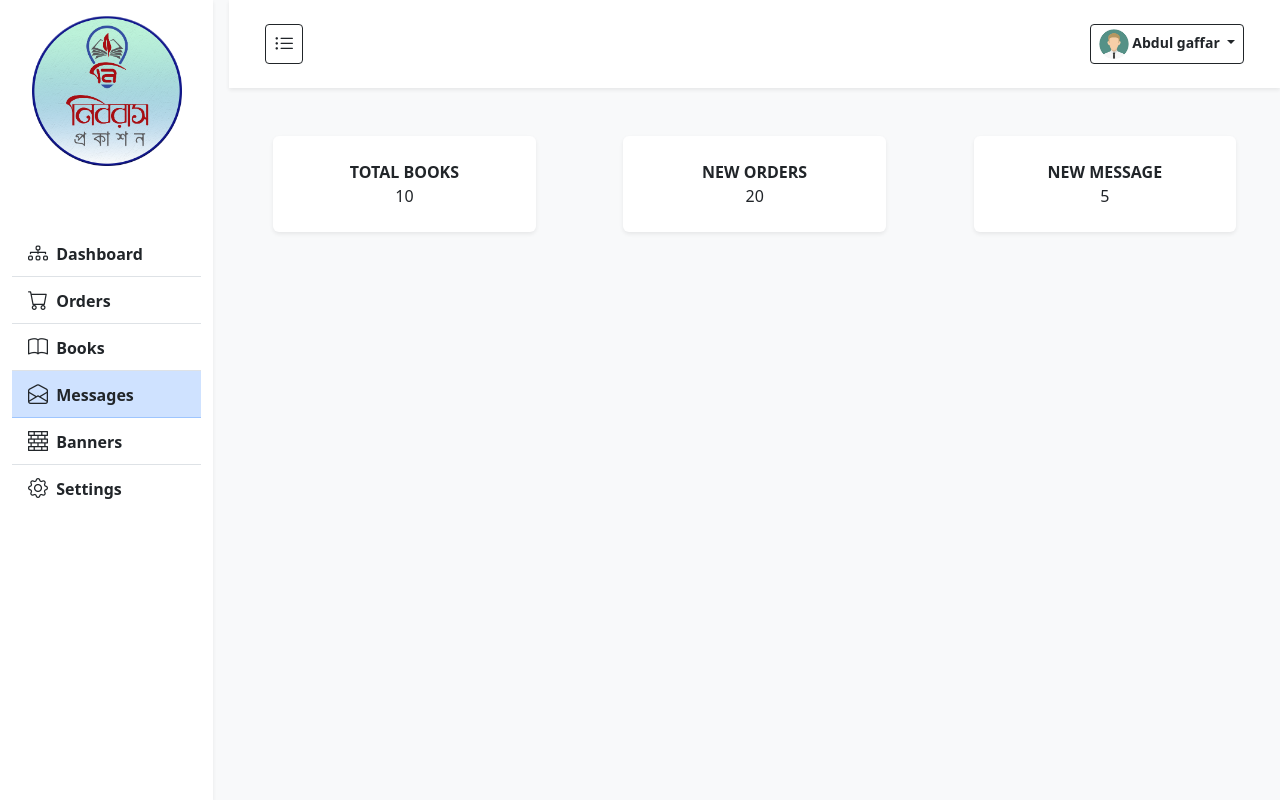
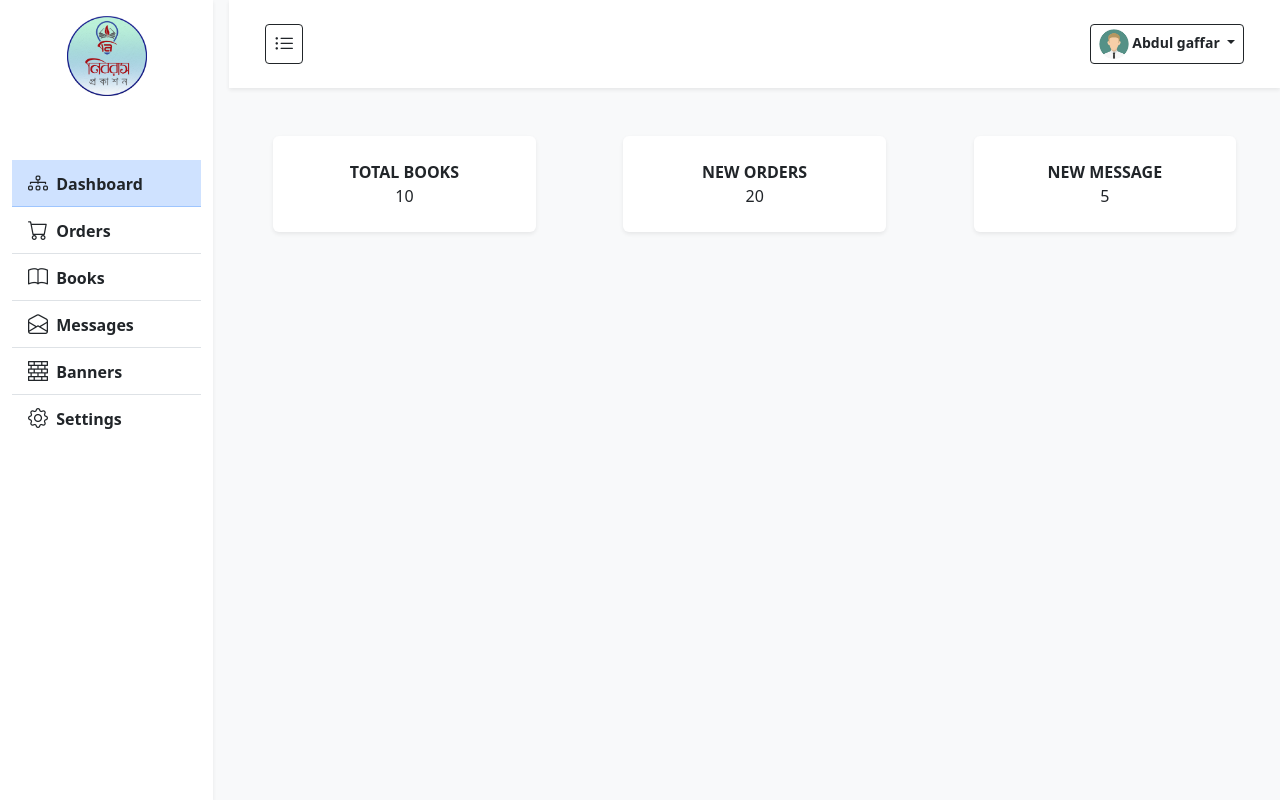
Before and after one commit to code-with-Rashed/book-store-template, a plain HTML site: page admin/dashboard.html in a window 1280 px wide. Drawn offline with nearby package versions, Linux system fonts and the light colour scheme.

Commit message:
logo size update

```diff
--- a/admin/dashboard.html
+++ b/admin/dashboard.html
@@ -24,14 +24,14 @@
         <div class="col-2 bg-white shadow-sm vh-100">
           <!-- Logo Area Start -->
           <div class="py-3 text-center">
-            <img src="../image/logo.png" alt="logo" width="150" />
+            <img src="../image/logo.png" alt="logo" width="80px" />
           </div>
           <!-- Logo Area End -->
           <!-- Sidebar Link Area Start -->
           <div class="row">
             <div class="col mt-5">
               <ul class="list-group list-group-flush">
-                <li class="list-group-item">
+                <li class="list-group-item list-group-item-primary">
                   <a
                     href="dashboard.html"
                     class="text-decoration-none fs-6 text-dark fw-bold text-capitalize d-block"
@@ -58,7 +58,7 @@
                     Books
                   </a>
                 </li>
-                <li class="list-group-item list-group-item-primary">
+                <li class="list-group-item">
                   <a
                     href="message.html"
                     class="text-decoration-none fs-6 text-dark fw-bold text-capitalize d-block"
```
